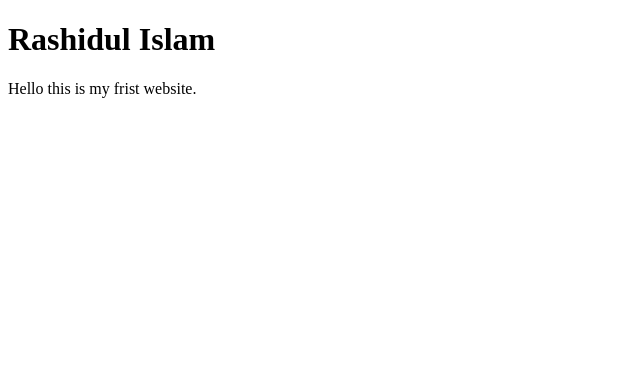
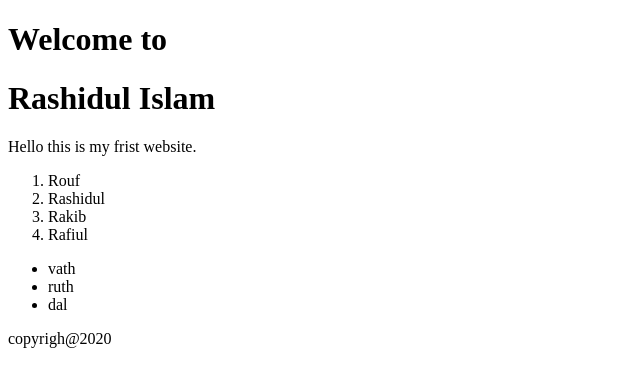
Before and after one commit to rashidul191/my-fast-web, a plain HTML site: page index.html in a window 1280 px wide. Shown: the whole page, without its empty margins (0-640 px from the left). Drawn offline with Linux system fonts and the light colour scheme.

Commit message:
All coment add

```diff
--- a/index.html
+++ b/index.html
@@ -6,8 +6,28 @@
     <title>My First Website</title>
 </head>
 <body>
+    <h1>Welcome to</h1>
     <h1>Rashidul Islam</h1>
     <p>Hello this is my frist website.</p>
+    <div>
+        <ol>
+            <li>Rouf</li>
+            <li>Rashidul</li>
+            <li>Rakib</li>
+            <li>Rafiul</li>
+        </ol>
+    </div>
+    <div>
+        <ul>
+            <li>vath</li>
+            <li>ruth</li>
+            <li>dal</li>
+        </ul>
+    </div>
+
 
 </body>
+<footer>
+    <p>copyrigh@2020</p>
+</footer>
 </html>
```
